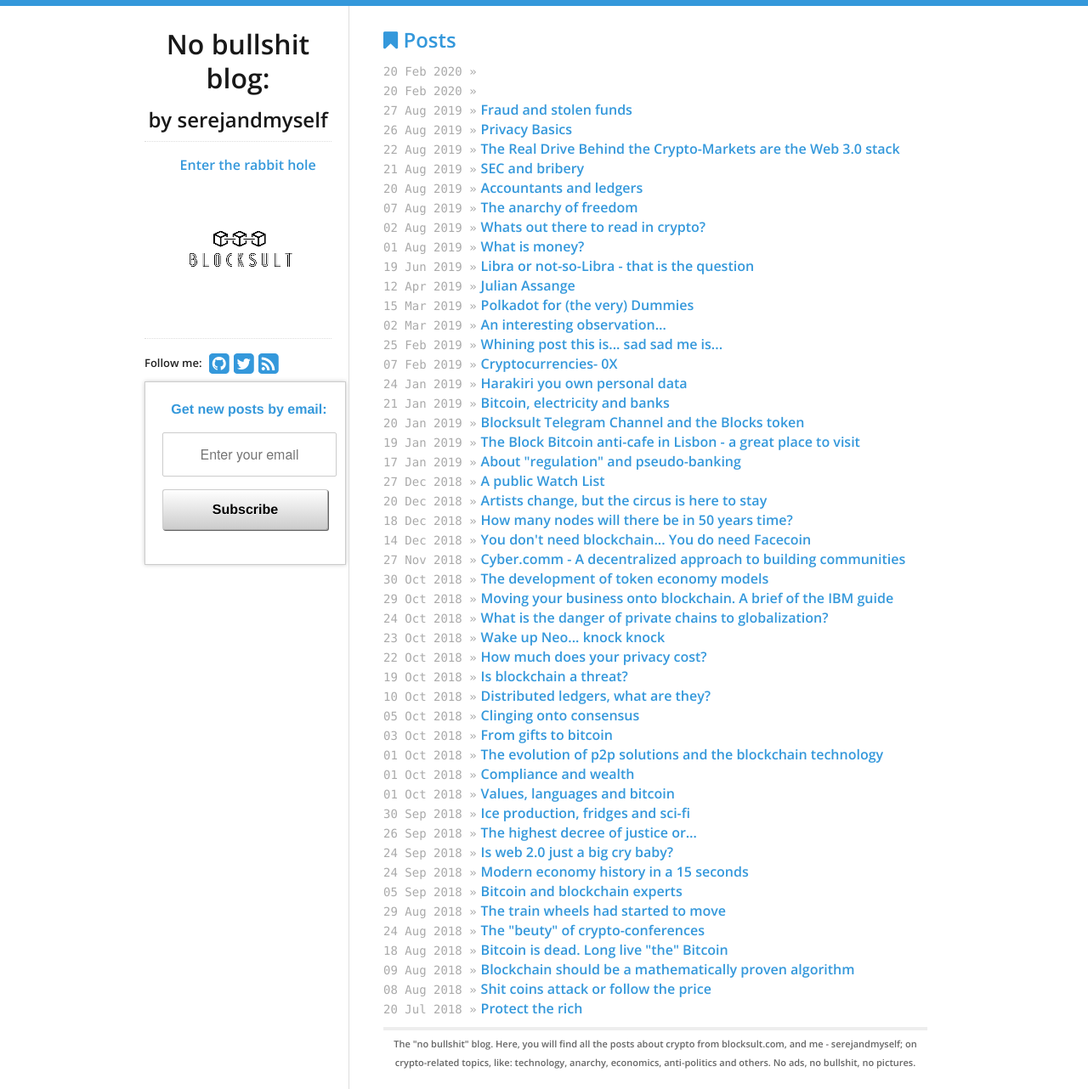
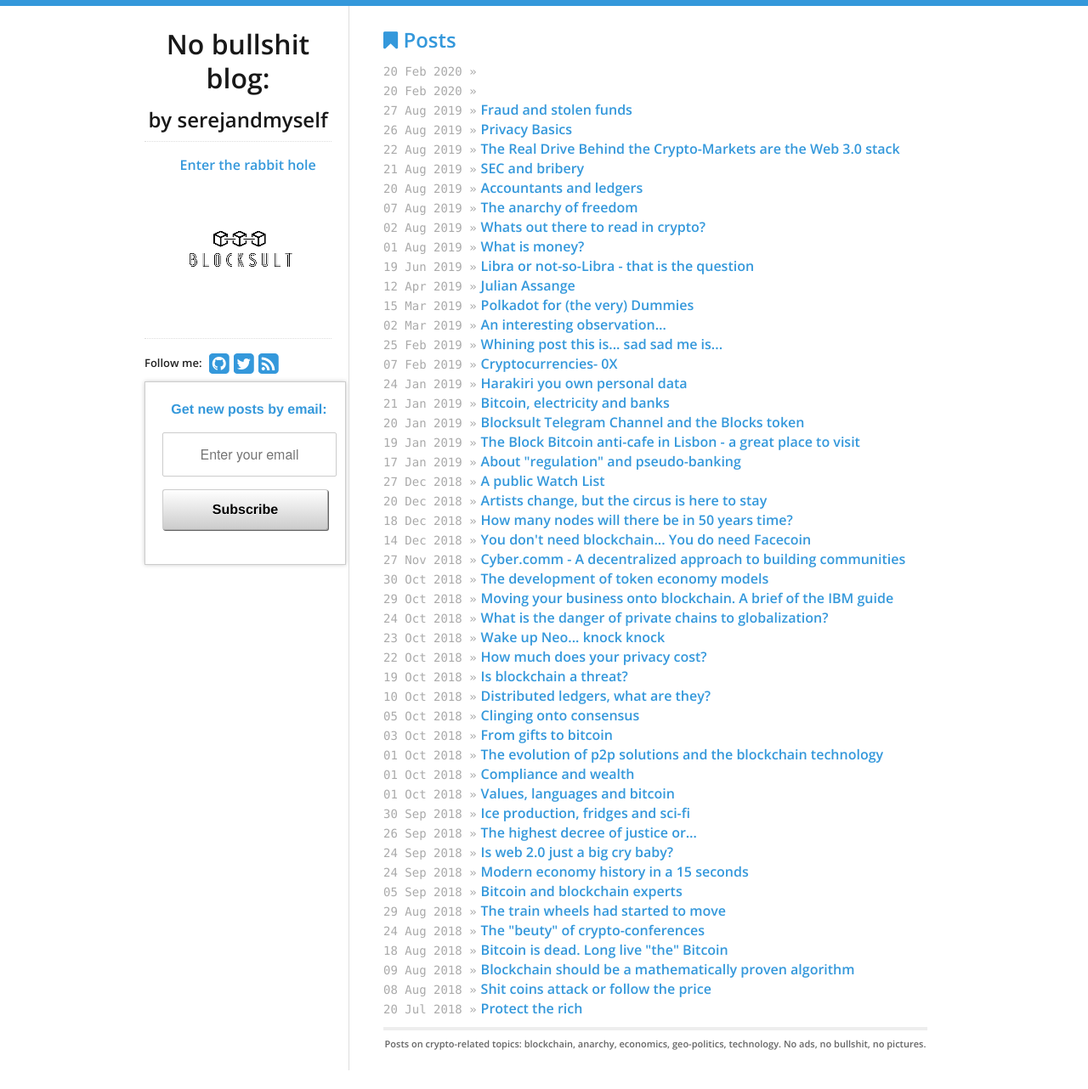
Before and after one commit to serejandmyself/serejandmyself.github.io, a Jekyll site: the page built from index.html, in a window 1280 px wide. Shown: the whole page at 85% size. Built offline with Jekyll 4.4.1, drawn with Linux system fonts in a browser that asks for light colours; after the commit the page ends 1260 px from its top, so only the background shows below that.

Commit message:
Update footer.html

```diff
--- a/_includes/footer.html
+++ b/_includes/footer.html
@@ -1,7 +1,7 @@
 <div class="disclaimer">
   {% if site.data.theme.show_disclaimer %}
   <p>
-    The "no bullshit" blog. Here, you will find all the posts about crypto from blocksult.com, and me - serejandmyself; on crypto-related topics, like: technology, anarchy, economics, anti-politics and others. No ads, no bullshit, no pictures.
+    Posts on crypto-related topics: blockchain, anarchy, economics, geo-politics, technology. No ads, no bullshit, no pictures.
   </p>
   {% endif %}
 
```
